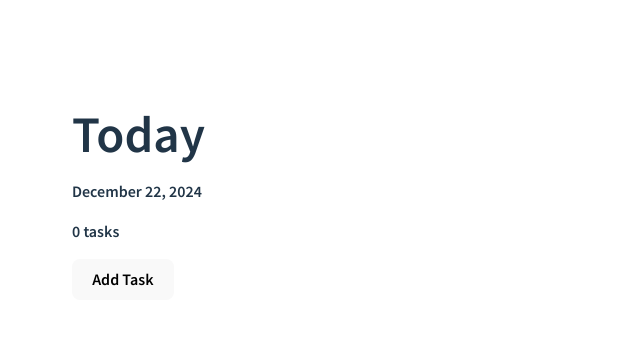
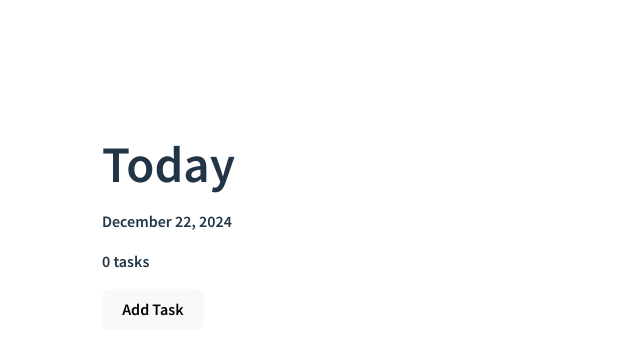
Before and after one commit to rgrace9/todo-list-app, a React (Vite) app: page / in a window 1280 px wide. Shown: the top 354 px of the page, without its empty margins (0-640 px from the left). Built offline with nearby package versions, Linux system fonts and the light colour scheme.

Commit message:
Move dropdown

```diff
--- a/src/App.css
+++ b/src/App.css
@@ -5,7 +5,7 @@
 }
 
 .content {
-  margin: 40px;
+  margin: 70px;
   padding: 2em;
 }
 
--- a/src/components/Dropdown.css
+++ b/src/components/Dropdown.css
@@ -9,7 +9,7 @@
     padding: 0;
     border: 1px solid grey;
     width: 150px;
-    right: 50px;
+    /* right: 50px; */
 }
 
 .menu>li {
```
